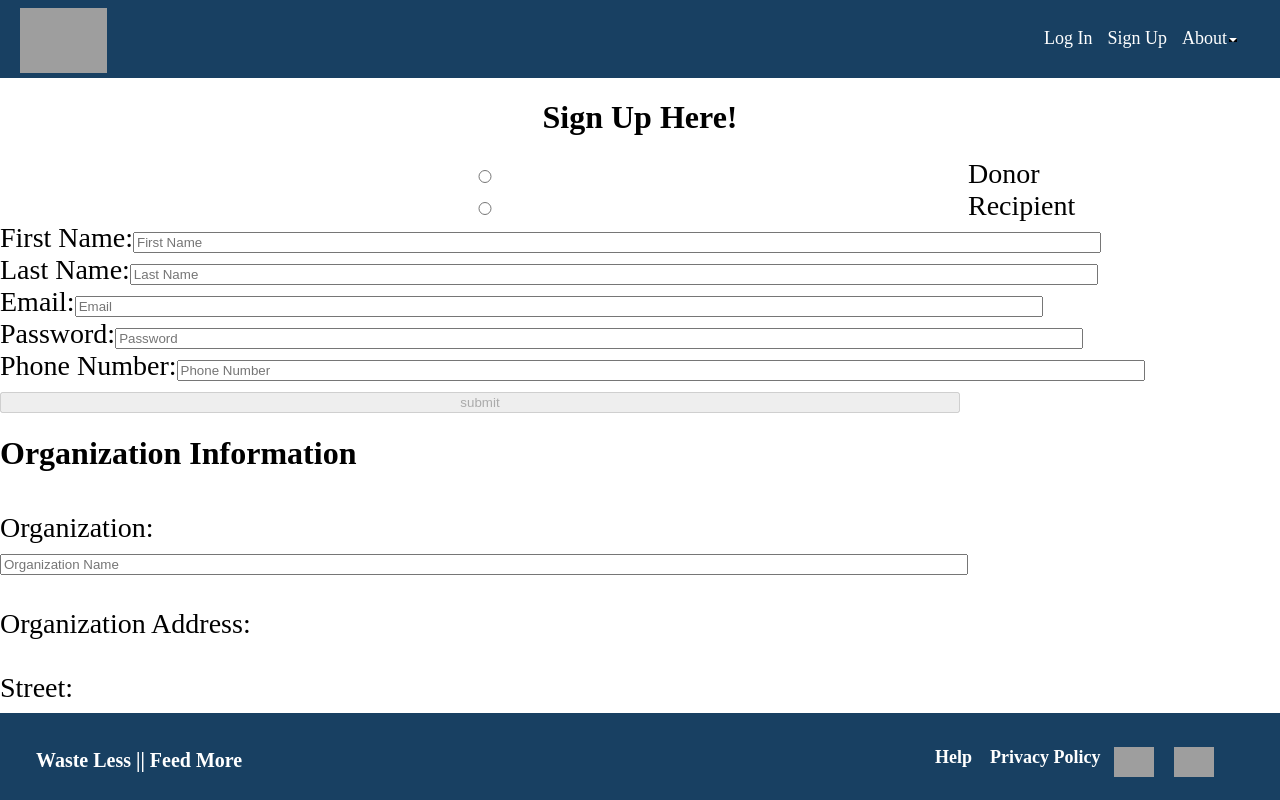
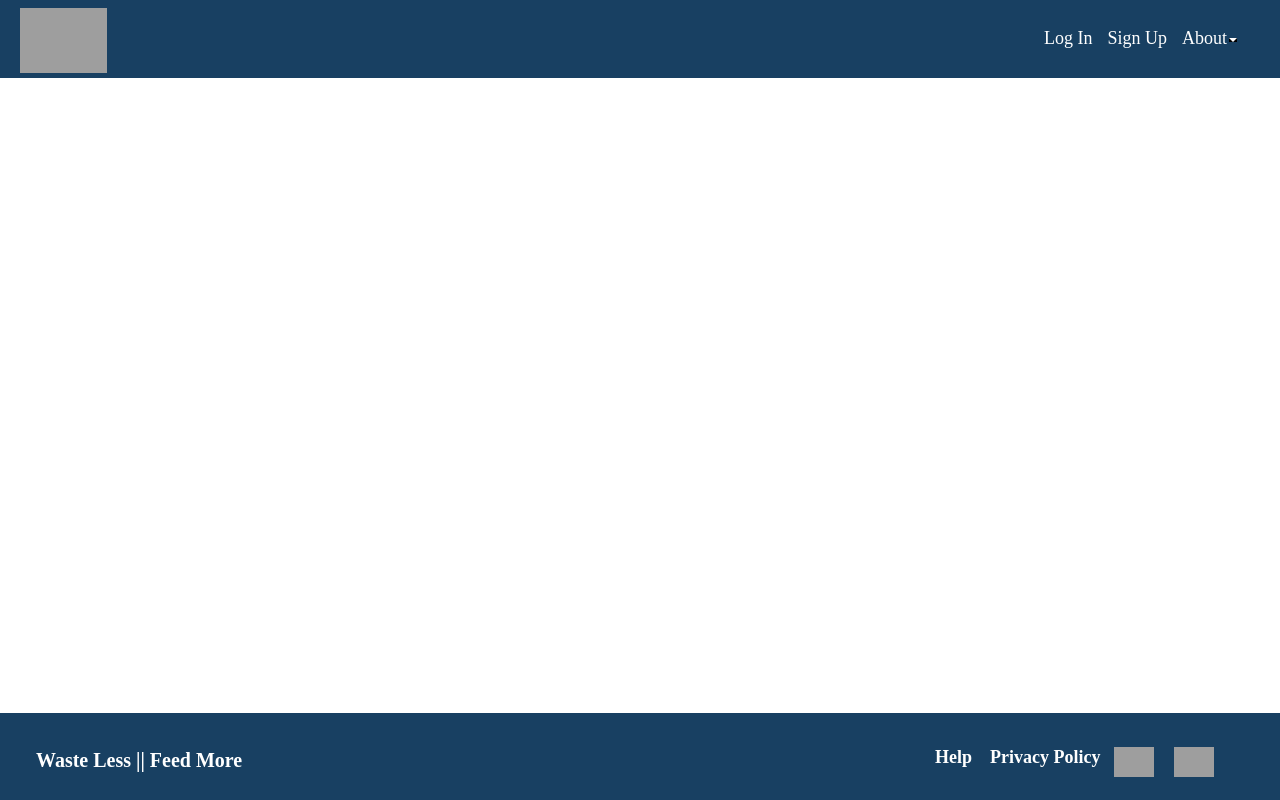
Before and after one commit to dbf8/Means_Database_Signup, a React (Create React App) app: page / in a window 1280 px wide. Shown: the top 800 px of the page. Built offline with nearby package versions, Linux system fonts and the light colour scheme; grey boxes are pictures that could not be loaded.

Commit message:
resolving Links and Routes

```diff
--- a/src/app/App.js
+++ b/src/app/App.js
@@ -4,16 +4,30 @@ import Header from "../header/Header";
 import Footer from "../footer/Footer";
 import "../app/App.css";
 import OrgForm from "../orgform/OrgForm";
+import { Switch, Route } from "react-router-dom";
 
 class App extends Component {
   render() {
     return (
-      <div className="App">
-        <Header />
-        <Signup />
-        <Footer />
-        <OrgForm />
-      </div>
+      <Switch>
+        <div className="App">
+          <Header />
+          <Route
+            path="/signup"
+            render={() => {
+              return <Signup />;
+            }}
+          />
+          <Route
+            path="/organization-info"
+            render={() => {
+              return <OrgForm />;
+            }}
+          />
+
+          <Footer />
+        </div>
+      </Switch>
     );
   }
 }
--- a/src/header/Header.js
+++ b/src/header/Header.js
@@ -1,5 +1,6 @@
 import React from "react";
 import "./Header.css";
+import { Link } from "react-router-dom";
 
 const Header = () => {
   return (
@@ -13,7 +14,7 @@ const Header = () => {
           <a href="#">Log In</a>
         </li>
         <li>
-          <a href="#">Sign Up</a>
+          <Link to="/signup">Sign Up</Link>
         </li>
         <li>
           <a href="#">About</a>
--- a/src/signup/Signup.js
+++ b/src/signup/Signup.js
@@ -119,12 +119,14 @@ class Signup extends Component {
             />
           </label>
           <br />
+          <Link to="/organization-info">
             <input
               type="submit"
               value="submit"
               className="submit"
               disabled={!this.state.isEnabled}
             />
+          </Link>
         </form>
       </div>
     );
```
Lines whose indentation alone changed are shown as unchanged.
